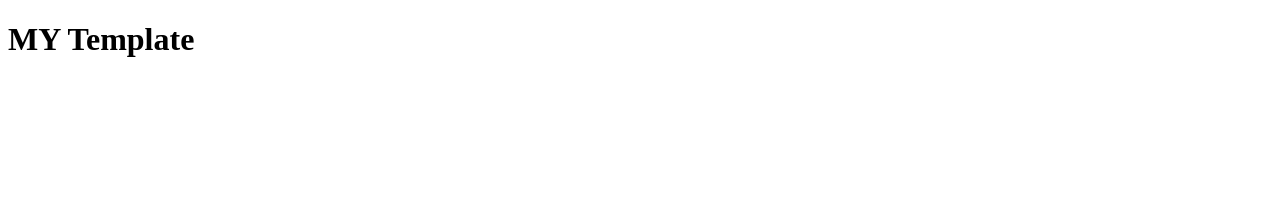
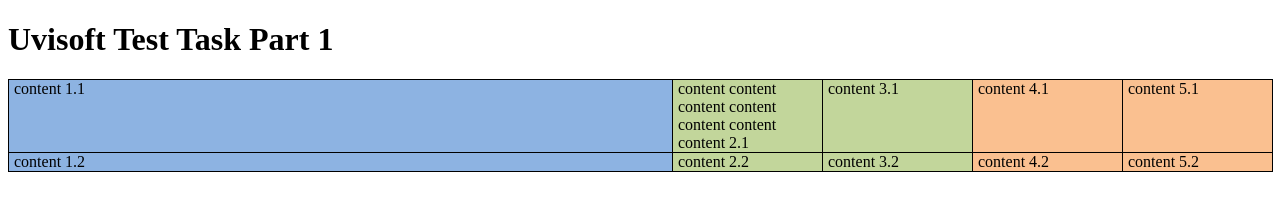
Before and after one commit to campari229/Uvisoft-tt-part1, a website built with Parcel: page src/index.html in a window 1280 px wide. Built offline with nearby package versions, Linux system fonts and the light colour scheme.

Commit message:
Solution

```diff
--- a/src/index.html
+++ b/src/index.html
@@ -8,6 +8,42 @@
     <script defer src="main.js"></script>
   </head>
   <body>
-    <h1>MY Template</h1>
+    <h1>Uvisoft Test Task Part 1</h1>
+    <div class="table">
+      <div class="table__row">
+        <div class="table__content-wrapper">
+          <p class="table__content">content 1.1 </p>
+        </div>
+        <div class="table__content-wrapper">
+          <p class="table__content">content content content content content content content 2.1</p>
+        </div>
+        <div class="table__content-wrapper">
+          <p class="table__content">content 3.1</p>
+        </div>
+        <div class="table__content-wrapper">
+          <p class="table__content">content 4.1</p>
+        </div>
+        <div class="table__content-wrapper">
+          <p class="table__content">content 5.1</p>
+        </div>
+      </div>
+      <div class="table__row">
+        <div class="table__content-wrapper">
+          <p class="table__content">content 1.2</p>
+        </div>
+        <div class="table__content-wrapper">
+          <p class="table__content">content 2.2</p>
+        </div>
+        <div class="table__content-wrapper">
+          <p class="table__content">content 3.2</p>
+        </div>
+        <div class="table__content-wrapper">
+          <p class="table__content">content 4.2</p>
+        </div>
+        <div class="table__content-wrapper">
+          <p class="table__content">content 5.2</p>
+        </div>
+      </div>
+    </div>
   </body>
 </html>
--- a/src/style.scss
+++ b/src/style.scss
@@ -1,3 +1,60 @@
-.body {
-  margin: 0;
+.table {
+  width: 100%;
+
+  &__row {
+    display: grid;
+    grid-template-columns: 1fr 150px 150px 150px 150px;
+
+    @media (max-width: 750px) {
+      grid-template-columns: 1fr 150px 150px;
+    }
+
+    @media (max-width: 400px) {
+      grid-template-columns: 1fr 70px 70px;
+    }
+  }
+
+  &__content-wrapper {
+    border: 1px solid black;
+    box-sizing: border-box;
+    margin: -1px -1px 0 0;
+    padding-left: 5px;
+  }
+
+  &__content-wrapper:nth-child(2n+2) {
+    @media (max-width: 750px) {
+      grid-row-start: 1;
+    }
+  }
+
+  &__content-wrapper:nth-child(1) {
+    background-color: #8db3e2;
+
+    @media (max-width: 750px) {
+      grid-row-start: 1;
+      grid-row-end: 3;
+    }
+  }
+
+  &__content-wrapper:nth-child(n+2):nth-child(-n+3) {
+    background-color: #c2d69b;
+
+    @media (max-width: 750px) {
+      grid-column-start: 2;
+    }
+  }
+
+
+
+  &__content-wrapper:nth-child(n+4):nth-child(-n+5) {
+    background-color: #fac090;
+
+    @media (max-width: 750px) {
+      grid-column-start: 3;
+    }
+  }
+
+  &__content {
+    margin: 0;
+  }
 }
```
Also changed, not shown: 1 other file.
